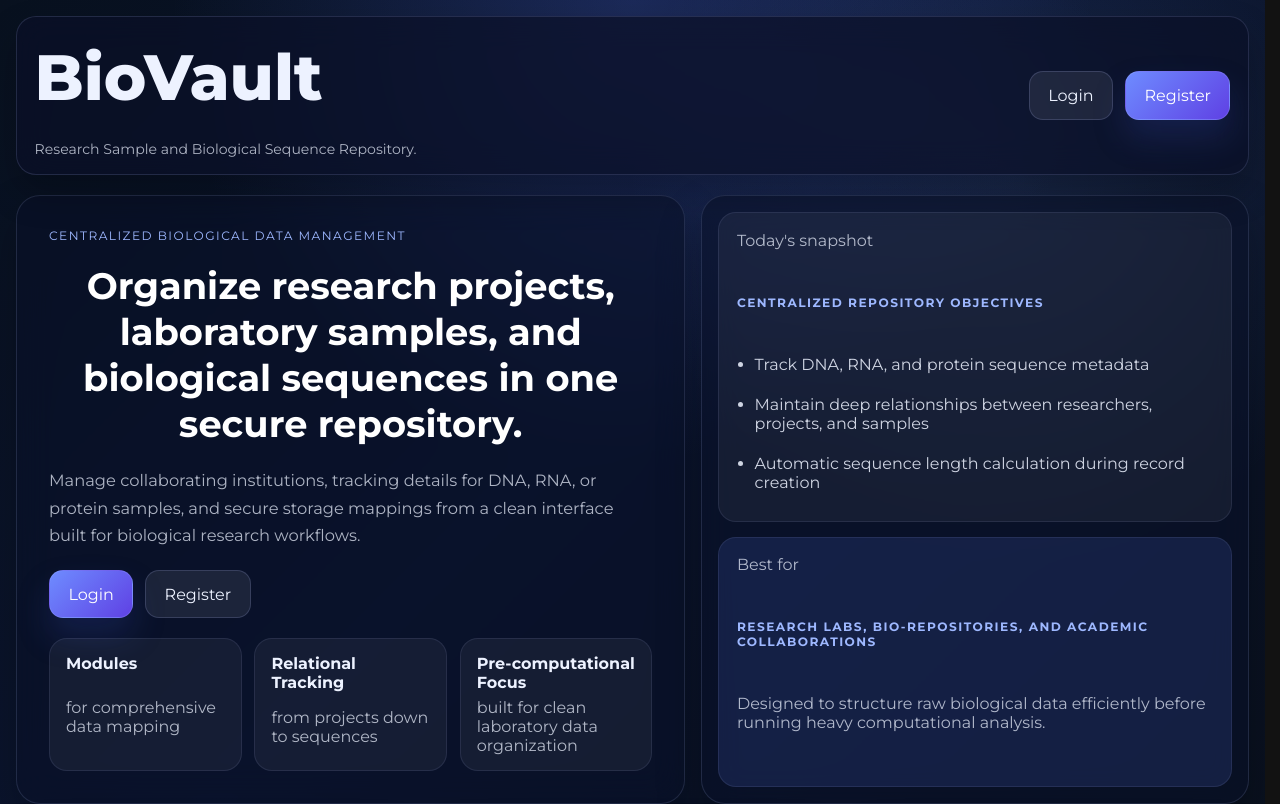
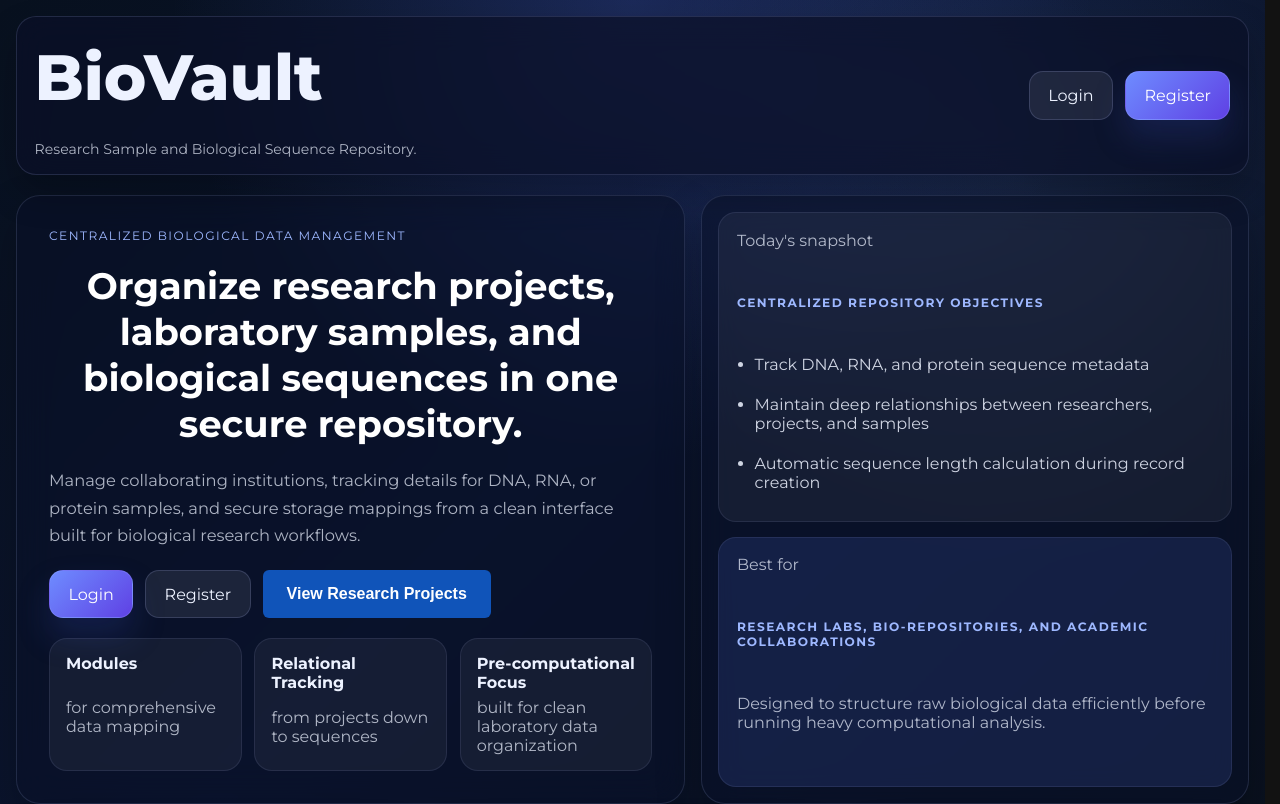
Before and after one commit to dumij58/BioVault, a React (Vite) app in the folder src/main/client/: page / in a window 1280 px wide. Shown: the top 804 px of the page. Built offline with nearby package versions, Linux system fonts and the light colour scheme; no server answers.

Commit message:
Add Projects navigation button to Home page

```diff
--- a/src/main/client/src/pages/home.css
+++ b/src/main/client/src/pages/home.css
@@ -231,3 +231,23 @@
         max-width: none;
     }
 }
+.home__projects-button {
+    background-color: #1054b9;
+    color: white;
+    border: none;
+    padding: 0.75rem 1.5rem;
+    border-radius: 0.375rem;
+    font-weight: 600;
+    font-size: 1rem;
+    cursor: pointer;
+    transition: background-color 0.2s ease;
+}
+
+.home__projects-button:hover {
+    background-color: #1054b9;
+}
+
+.home__projects-button:focus {
+    outline: 2px solid #1054b9;
+    outline-offset: 2px;
+}
--- a/src/main/client/src/pages/home.jsx
+++ b/src/main/client/src/pages/home.jsx
@@ -1,6 +1,6 @@
 import './home.css';
 
-function Home({ onLoginClick, onRegisterClick }) {
+function Home({ onLoginClick, onRegisterClick, onProjectsClick }) {
   return (
     <section className="home">
       <header className="home__topbar">
@@ -26,6 +26,9 @@ function Home({ onLoginClick, onRegisterClick }) {
           <div className="home__cta-row">
             <button type="button" className="home__primary-button" onClick={onLoginClick}>Login</button>
             <button type="button" className="home__ghost-button" onClick={onRegisterClick}>Register</button>
+            <button type="button" className="home__projects-button" onClick={onProjectsClick}>
+              View Research Projects
+            </button>
           </div>
 
           <div className="home__stats">
```
